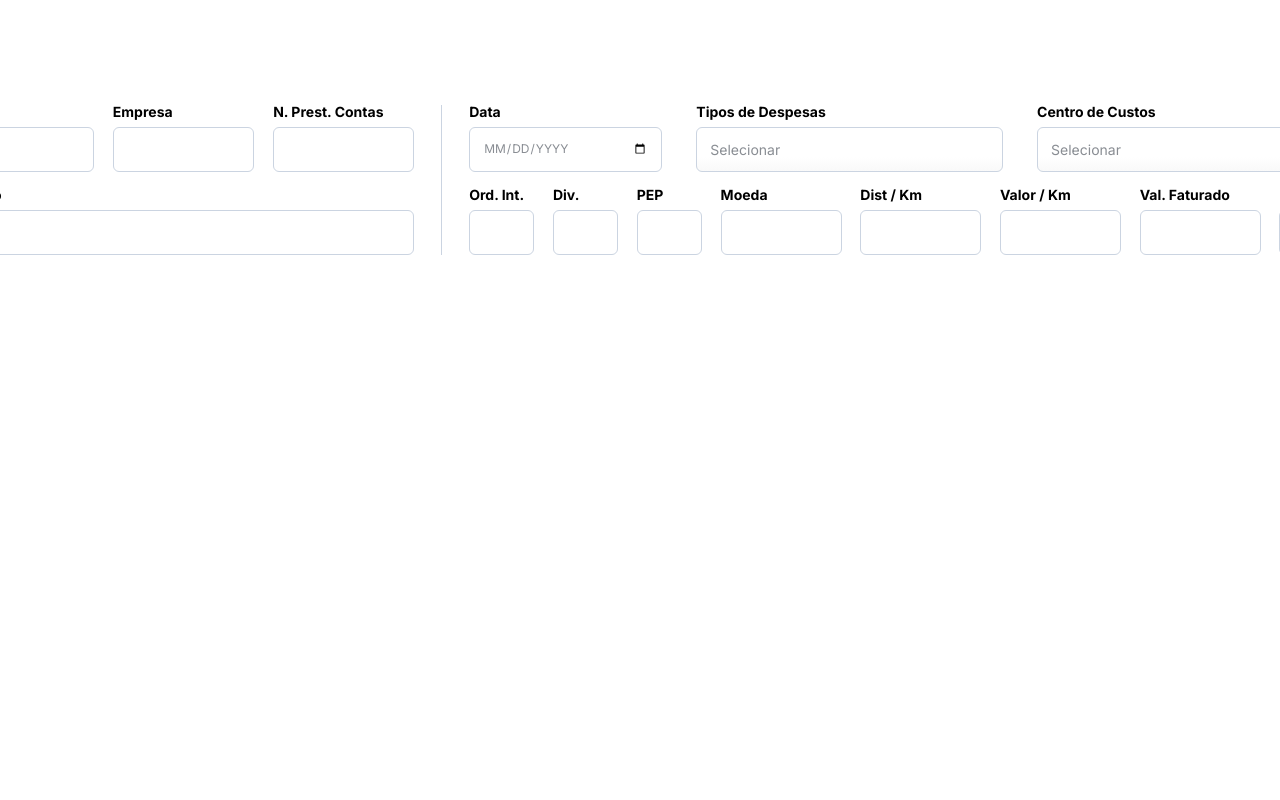
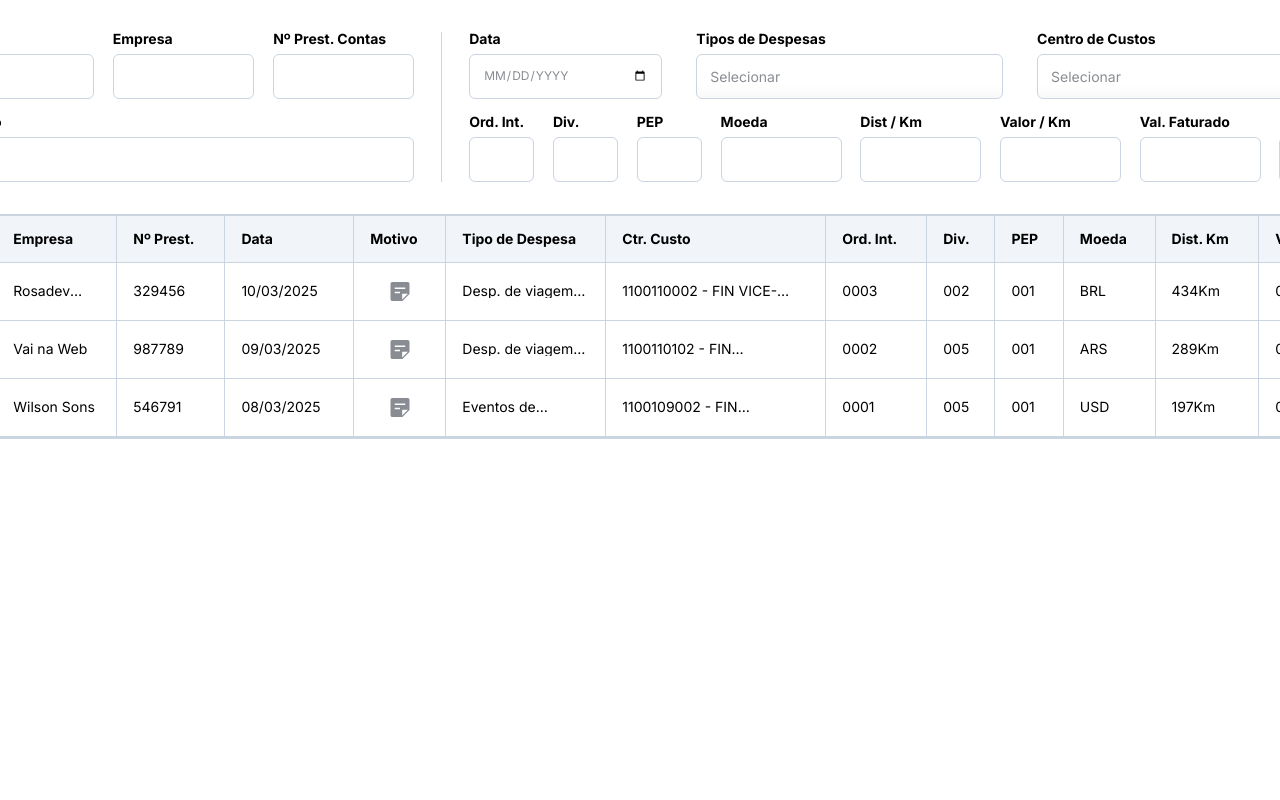
Before and after one commit to rosadevsolutions/2025-vainaweb-sispar, a React (Vite) app: page /solicitacao in a window 1280 px wide. Shown: the top 800 px of the page. Built offline with nearby package versions, Linux system fonts and the light colour scheme.

Commit message:
component solicitacao chamando table

```diff
--- a/src/components/Solicitacao/Solicitacao.jsx
+++ b/src/components/Solicitacao/Solicitacao.jsx
@@ -1,6 +1,7 @@
 import IconDelete from "../../assets/Solicitacao/icon-delete.svg";
 import Breadcrumb from "../Breadcrumb/Breadcrumb";
 import NavBar from "../NavBar/NavBar";
+import Table from "../Table/Table";
 import styles from "./Solicitacao.module.scss";
 
 export default function Solicitacao() {
@@ -26,7 +27,7 @@ export default function Solicitacao() {
                   </div>
 
                   <div className={`${styles.form__field} ${styles.form__field__prestacao}`}>
-                    <label className={styles.form__label}>N. Prest. Contas</label>
+                    <label className={styles.form__label}>Nº Prest. Contas</label>
                     <input className={`${styles.form__input} ${styles.form__input__prestacao}`} type="number" name="prestacaoContas" />
                   </div>
                 </div>
@@ -125,6 +126,7 @@ export default function Solicitacao() {
                 </div>
               </div>
             </form>
+            <Table />
           </div>
         </main>
       </div>
```
